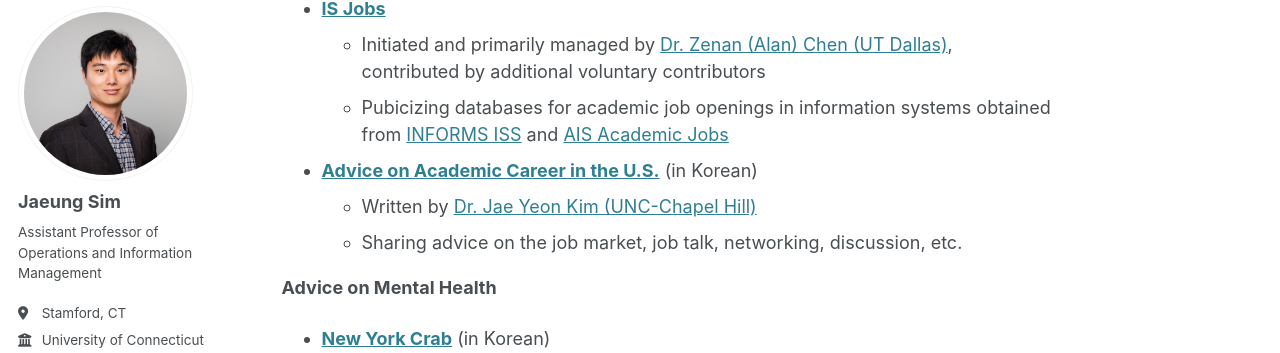
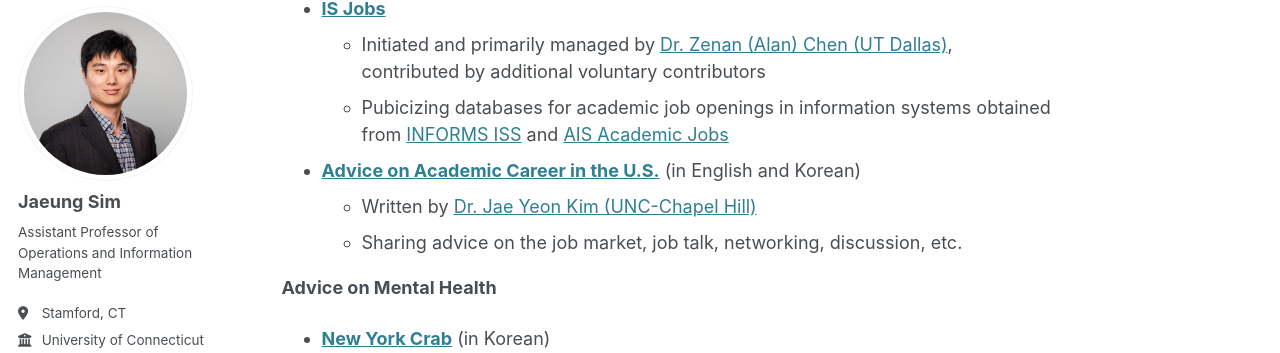
Before and after one commit to jaeungs/jaeungs.github.io, a Jekyll site: the page built from _pages/resources.md, in a window 1280 px wide and 900 px high, scrolled down 881 px. Shown: the part 100-453 px from the top of the window. Built offline with Jekyll 4.4.1, drawn with Linux system fonts in a browser that asks for light colours; some web fonts are replaced.

Commit message:
Update resources.md

```diff
--- a/_pages/resources.md
+++ b/_pages/resources.md
@@ -28,8 +28,8 @@ redirect_from:
 * [**IS Jobs**](https://isjobs.xyz/)
   - Initiated and primarily managed by [Dr. Zenan (Alan) Chen (UT Dallas)](https://zenan.ch/), contributed by additional voluntary contributors
   - Pubicizing databases for academic job openings in information systems obtained from [INFORMS ISS](https://careercenter.informs.org/) and [AIS Academic Jobs](https://academiccareers.aisnet.org/jobs/)
-* [**Advice on Academic Career in the U.S.**](https://sites.google.com/view/usacademiccareertips/home) (in Korean)
-  - Written by [Dr. Jae Yeon Kim (UNC-Chapel Hill)](https://sites.google.com/view/usacademiccareertips/home)
+* [**Advice on Academic Career in the U.S.**](https://jaeyk.github.io/essays/essays.html) (in English and Korean)
+  - Written by [Dr. Jae Yeon Kim (UNC-Chapel Hill)](https://jaeyk.github.io/)
   - Sharing advice on the job market, job talk, networking, discussion, etc.
 
 **Advice on Mental Health**
```
